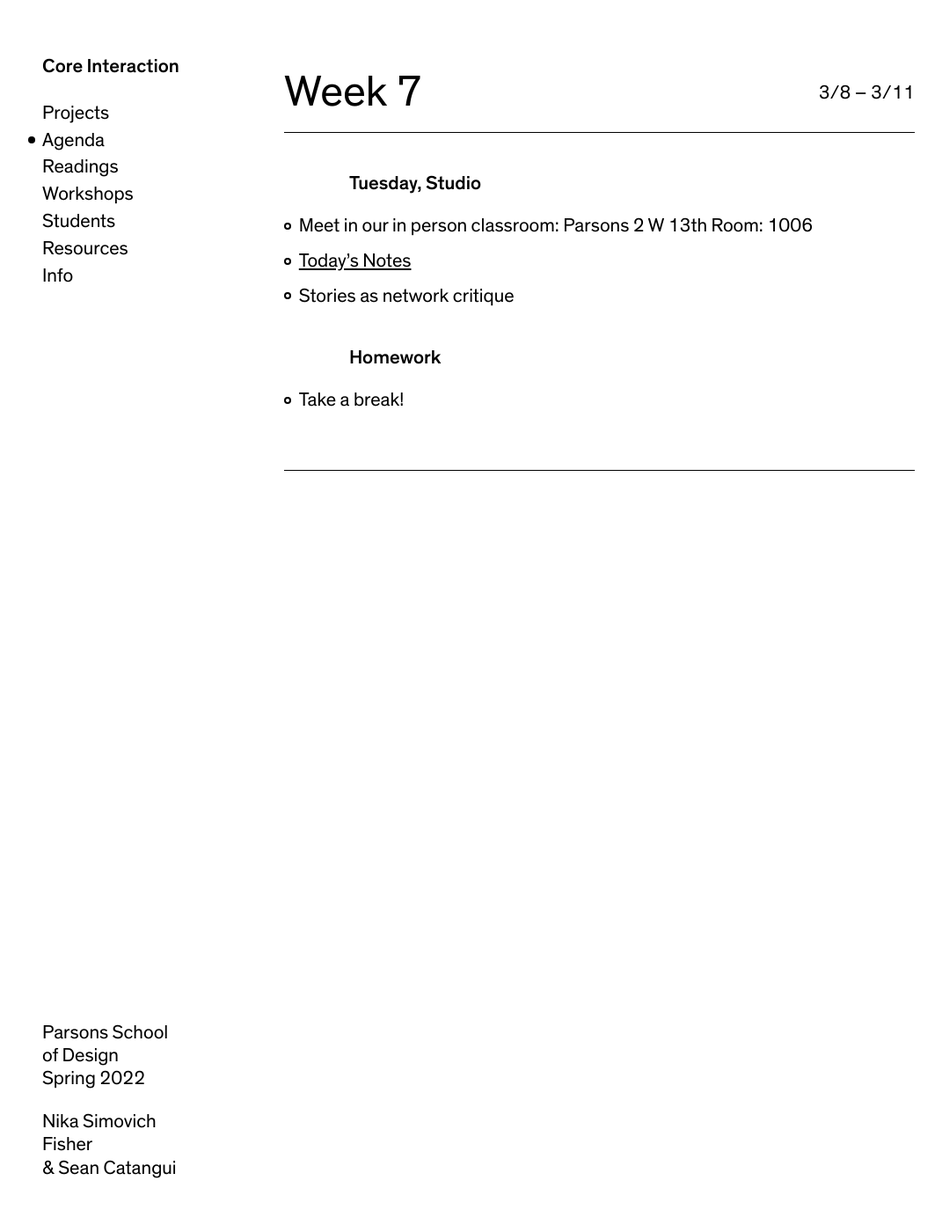
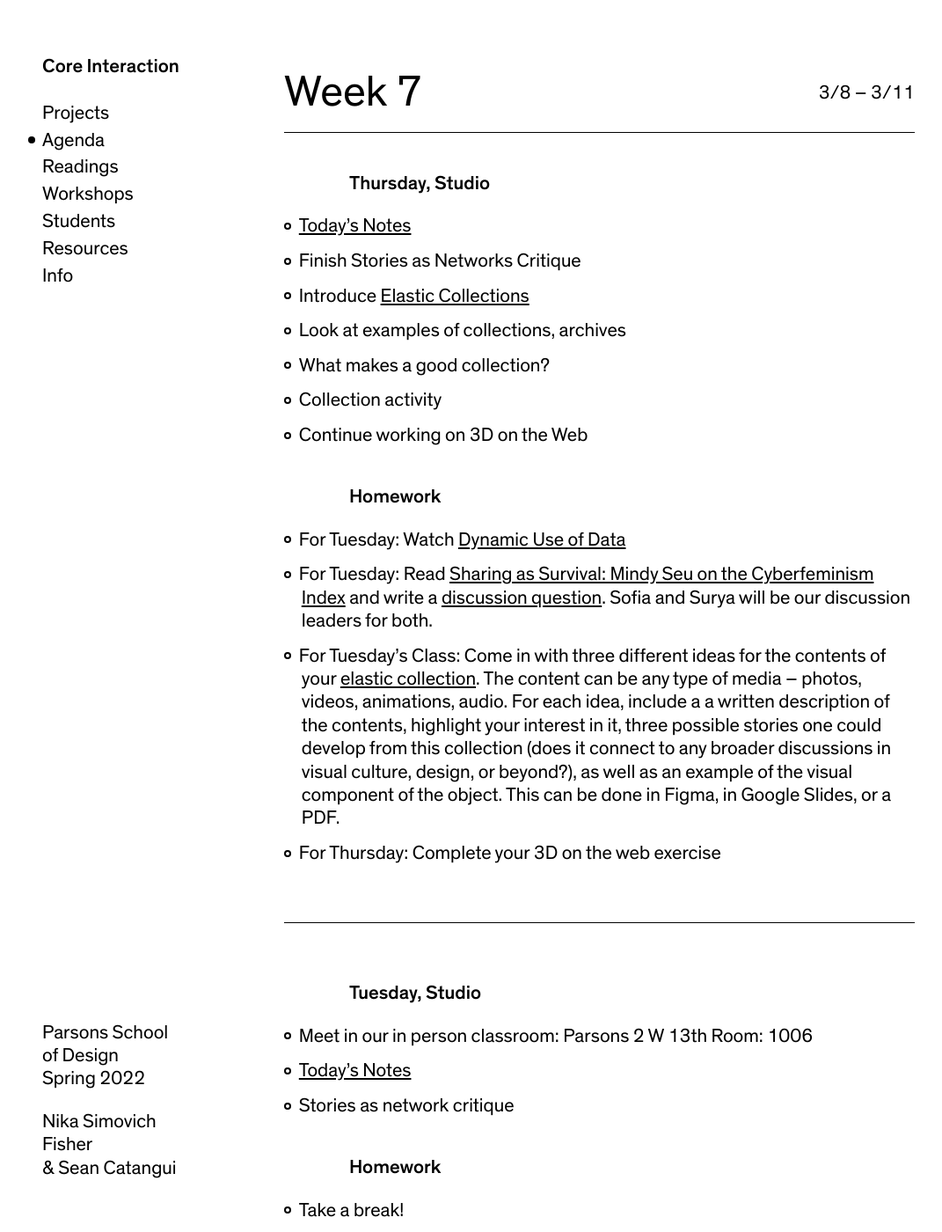
Before and after one commit to nikasimovich/cis22, a Jekyll site: the page built from _agendas/week-7.md, in a window 1280 px wide and 1400 px high. Shown: the whole window at 88% size, without its empty margins (12-1083 px from the left). Built offline with Jekyll 4.4.1, drawn with Linux system fonts in a browser that asks for light colours.

Commit message:
Add agenda

```diff
--- a/_agendas/week-7.md
+++ b/_agendas/week-7.md
@@ -2,9 +2,31 @@
 title:            Week 7
 start_date:       2021-01-19 00:00:00 -0500
 date_range:       3/8 – 3/11
-summary:          Stories as Networks Critique
+summary:          Stories as Networks Critique, Elastic Collections
 
 ---
+
+### Thursday, Studio
+
+- [Today&rsquo;s Notes](https://paper.dropbox.com/doc/Week-7b-Critique-Continues-Introducing-Elastic-Collections--Bdb4HFBjdovgwDVnkYNEURrGAQ-lkrms3x7JRKshxnq44qiP)
+- Finish Stories as Networks Critique
+- Introduce [Elastic Collections](../projects/3-elastic-collections)
+- Look at examples of collections, archives
+- What makes a good collection?
+- Collection activity
+- Continue working on 3D on the Web
+
+
+### Homework
+- For Tuesday: Watch [Dynamic Use of Data](https://vimeo.com/showcase/8025633/video/518366983)
+- For Tuesday: Read [Sharing as Survival: Mindy Seu on the Cyberfeminism Index](https://walkerart.org/magazine/sharing-as-survival-mindy-seu-cyberfeminism-index) and write a [discussion question](https://paper.dropbox.com/doc/Parsons-Core-Interaction-S21-Reading-Reflections--BGFxSujZERHAyltTjrINE8N0AQ-WRC1vWjkMj6DPWDHQKuTU). Sofia and Surya will be our discussion leaders for both.
+- For Tuesday&rsquo;s Class: Come in with three different ideas for the contents of your [elastic collection](../projects/3-elastic-collections). The content can be any type of media – photos, videos, animations, audio. For each idea, include a a written description of the contents, highlight your interest in it, three possible stories one could develop from this collection (does it connect to any broader discussions in visual culture, design, or beyond?), as well as an example of the visual component of the object. This can be done in Figma, in Google Slides, or a PDF.
+- For Thursday: Complete your 3D on the web exercise
+
+
+
+---
+
 
 ### Tuesday, Studio
 
```
Also changed, not shown: _projects/3-elastic-collections.md (+35 -35 lines).
